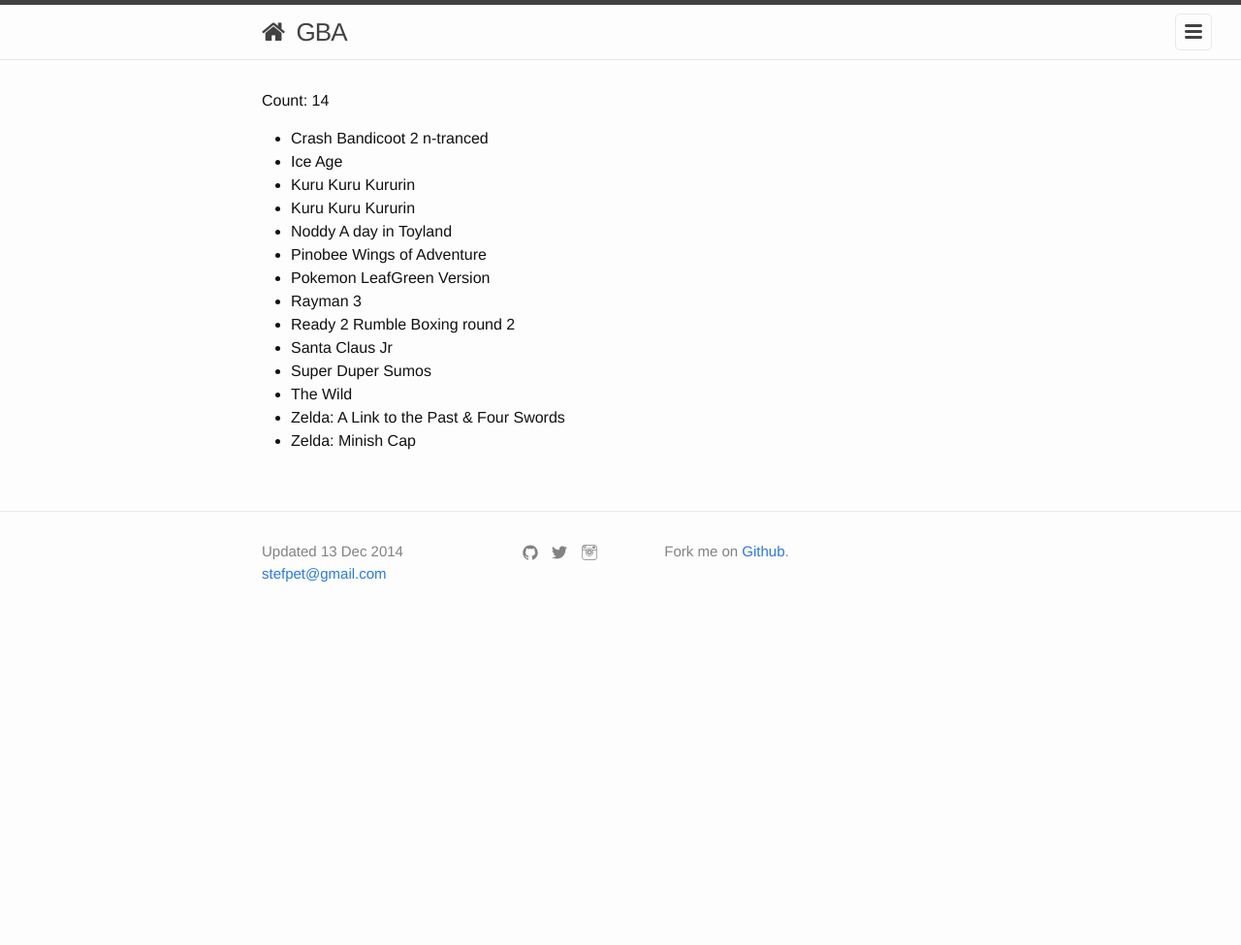
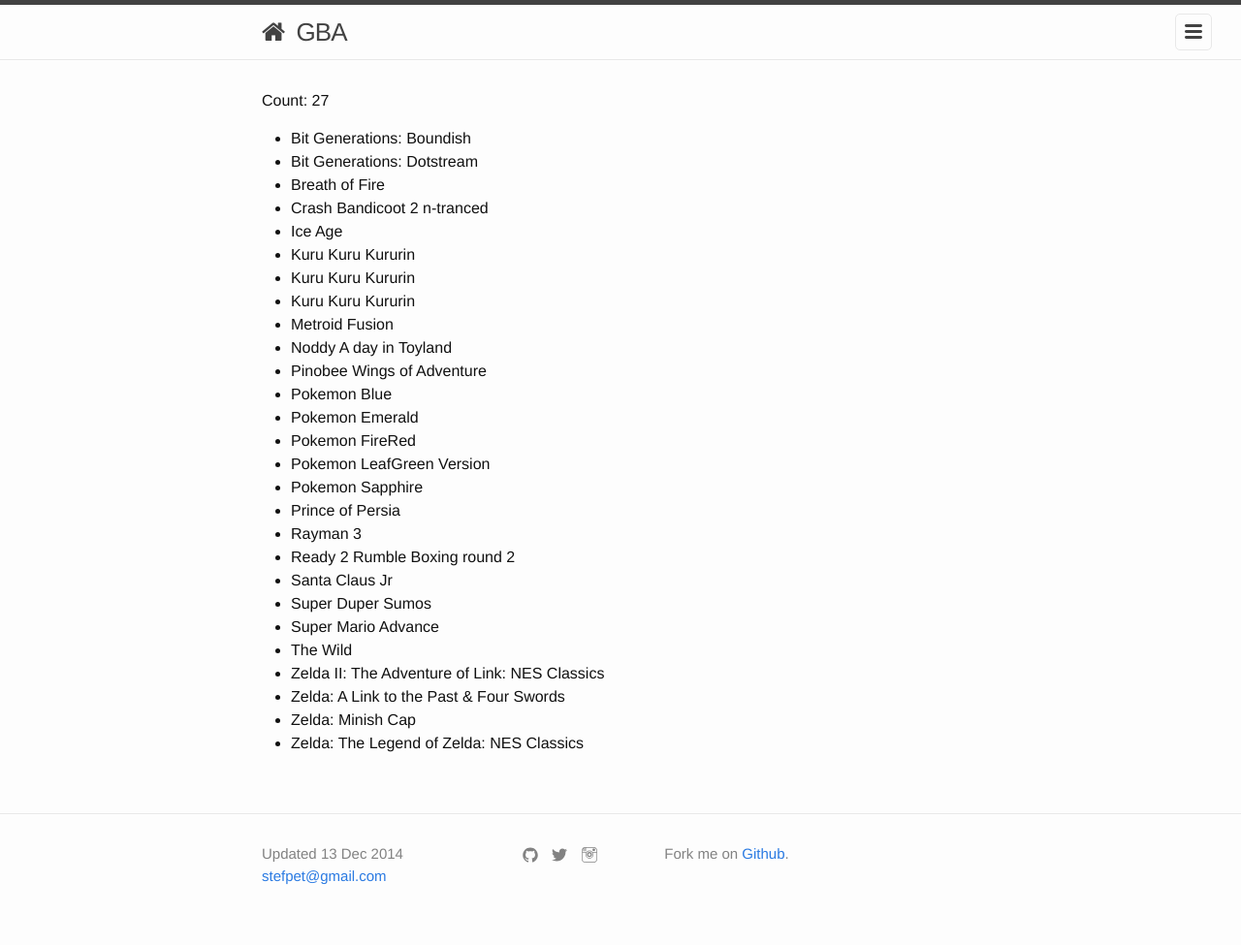
Before and after one commit to stpe/games, a Jekyll site: the page built from platforms/gba.md, in a window 1280 px wide. Shown: the whole page at 97% size. Built offline with Jekyll 4.4.1, drawn with Linux system fonts in a browser that asks for light colours; nearby versions of some CDN libraries; before the commit the page ends 900 px from its top, so only the background shows below that; some of the changed lines change nothing that is shown.

Commit message:
Data update

```diff
--- a/_data/games.json
+++ b/_data/games.json
@@ -41,6 +41,11 @@
     "code": "CX2649"
   },
   {
+    "title": "Asteroids",
+    "platform": "A2600",
+    "code": "CX2649"
+  },
+  {
     "title": "Atlantis",
     "platform": "A2600"
   },
@@ -231,6 +236,10 @@
     "code": "CX26110"
   },
   {
+    "title": "Crystal Castles",
+    "platform": "A2600"
+  },
+  {
     "title": "Dark Chambers",
     "platform": "A2600",
     "code": "CX26151"
@@ -411,6 +420,11 @@
     "code": "CX2688"
   },
   {
+    "title": "Jungle Hunt",
+    "platform": "A2600",
+    "code": "CX2688"
+  },
+  {
     "title": "Kaboom",
     "platform": "A2600",
     "code": "AG-010"
@@ -493,6 +507,11 @@
     "code": "CX2638"
   },
   {
+    "title": "Missile Command",
+    "platform": "A2600",
+    "code": "CX2638"
+  },
+  {
     "title": "Mission 3000",
     "platform": "A2600"
   },
@@ -573,6 +592,11 @@
     "code": "CX2646"
   },
   {
+    "title": "Pac-Man",
+    "platform": "A2600",
+    "code": "CX2646"
+  },
+  {
     "title": "Pele's Soccer",
     "platform": "A2600",
     "code": "CX2616"
@@ -592,6 +616,11 @@
     "code": "CX2673"
   },
   {
+    "title": "Phoenix",
+    "platform": "A2600",
+    "code": "CX2673"
+  },
+  {
     "title": "Pitfall",
     "platform": "A2600",
     "code": "AX-018"
@@ -681,6 +710,10 @@
     "code": "CX2666"
   },
   {
+    "title": "Return of the Jedi Death Star Battle",
+    "platform": "A2600"
+  },
+  {
     "title": "Riddle of the Sphinx",
     "platform": "A2600"
   },
@@ -730,6 +763,10 @@
     "code": "CX2629"
   },
   {
+    "title": "Sky Skipper",
+    "platform": "A2600"
+  },
+  {
     "title": "Slot Racers",
     "platform": "A2600",
     "code": "CX2606P"
@@ -784,6 +821,11 @@
     "code": "CX2632P"
   },
   {
+    "title": "Space Invaders",
+    "platform": "A2600",
+    "code": "CX2632"
+  },
+  {
     "title": "Space Robot",
     "platform": "A2600"
   },
@@ -876,6 +918,11 @@
     "code": "CX2608"
   },
   {
+    "title": "Super Breakout",
+    "platform": "A2600",
+    "code": "CX2608"
+  },
+  {
     "title": "Super Cobra",
     "platform": "A2600"
   },
@@ -954,6 +1001,10 @@
     "code": "4L2278 / PA241725"
   },
   {
+    "title": "Venture",
+    "platform": "A2600"
+  },
+  {
     "title": "Video Checkers",
     "platform": "A2600",
     "code": "CX2636P"
@@ -1002,6 +1053,36 @@
     "title": "Z-Tack",
     "platform": "A2600",
     "code": "CA283"
+  },
+  {
+    "title": "Ballblazer",
+    "platform": "A7800",
+    "code": "CX7815"
+  },
+  {
+    "title": "Donkey Kong Junior",
+    "platform": "A7800",
+    "code": "CX7849"
+  },
+  {
+    "title": "Jinks",
+    "platform": "A7800",
+    "code": "CX7857"
+  },
+  {
+    "title": "Joust",
+    "platform": "A7800",
+    "code": "CX7806"
+  },
+  {
+    "title": "Karateka",
+    "platform": "A7800",
+    "code": "CX7822"
+  },
+  {
+    "title": "Xevious",
+    "platform": "A7800",
+    "code": "CX7810"
   },
   {
     "title": "36-in-1",
@@ -1087,6 +1168,11 @@
     "code": "DMG-AAUP-EUR"
   },
   {
+    "title": "Pokemon Pinball",
+    "platform": "GB",
+    "code": "DMG-VPHP-EUR"
+  },
+  {
     "title": "Pokemon Red",
     "platform": "GB",
     "code": "DMG-APAU-EUR"
@@ -1210,6 +1296,36 @@
     "title": "Zelda: Link's Awakening",
     "platform": "GB",
     "code": "DMG-ZL-EUR"
+  },
+  {
+    "title": "Zelda: Link's Awakening DX",
+    "platform": "GB",
+    "code": "DMG-AZLP-EUR"
+  },
+  {
+    "title": "Zelda: Link's Awakening DX",
+    "platform": "GB",
+    "code": "DMG-AZLP-EUR"
+  },
+  {
+    "title": "Zelda: The Minish Cap",
+    "platform": "GB",
+    "code": "AGB-BZMP-EUR"
+  },
+  {
+    "title": "Bit Generations: Boundish",
+    "platform": "GBA",
+    "code": "AGB-BVDJ-JPN"
+  },
+  {
+    "title": "Bit Generations: Dotstream",
+    "platform": "GBA",
+    "code": "AGB-BVCJ-JPN"
+  },
+  {
+    "title": "Breath of Fire",
+    "platform": "GBA",
+    "code": "AGB-ABFP-EUR"
   },
   {
     "title": "Crash Bandicoot 2 n-tranced",
@@ -1232,6 +1348,16 @@
     "code": "AGB-AKRP-EUR"
   },
   {
+    "title": "Kuru Kuru Kururin",
+    "platform": "GBA",
+    "code": "AGB-AKRP-EUR"
+  },
+  {
+    "title": "Metroid Fusion",
+    "platform": "GBA",
+    "code": "AGB-AMTP-EUR"
+  },
+  {
     "title": "Noddy A day in Toyland",
     "platform": "GBA",
     "code": "AGB-BNKP-EUR"
@@ -1242,11 +1368,36 @@
     "code": "AGB-APBP-EUR"
   },
   {
+    "title": "Pokemon Blue",
+    "platform": "GBA",
+    "code": "DMG-APEE-USA"
+  },
+  {
+    "title": "Pokemon Emerald",
+    "platform": "GBA",
+    "code": "AGB-BPEP-EUR"
+  },
+  {
+    "title": "Pokemon FireRed",
+    "platform": "GBA",
+    "code": "AGB-BPRP-EUR"
+  },
+  {
     "title": "Pokemon LeafGreen Version",
     "platform": "GBA",
     "code": "AGB-BPGP-EUR"
   },
   {
+    "title": "Pokemon Sapphire",
+    "platform": "GBA",
+    "code": "AGB-AXPP-EUR"
+  },
+  {
+    "title": "Prince of Persia",
+    "platform": "GBA",
+    "code": "AGB-BPYP-EUR"
+  },
+  {
     "title": "Rayman 3",
     "platform": "GBA",
     "code": "AGB-AYZP-EUR"
@@ -1267,11 +1418,21 @@
     "code": "AGB-ASDE-USA"
   },
   {
+    "title": "Super Mario Advance",
+    "platform": "GBA",
+    "code": "AGB-AMAP-EUR-1"
+  },
+  {
     "title": "The Wild",
     "platform": "GBA",
     "code": "AGB-BWLP-EUR"
   },
   {
+    "title": "Zelda II: The Adventure of Link: NES Classics",
+    "platform": "GBA",
+    "code": "AGB-FLBP-EUR"
+  },
+  {
     "title": "Zelda: A Link to the Past & Four Swords",
     "platform": "GBA",
     "code": "AGB-AZLP-EUR"
@@ -1282,6 +1443,11 @@
     "code": "AGB-BZMP-EUR"
   },
   {
+    "title": "Zelda: The Legend of Zelda: NES Classics",
+    "platform": "GBA",
+    "code": "AGB-FZLP-EUR"
+  },
+  {
     "title": "102 Dalmatians",
     "platform": "GBC",
     "code": "CGB-B99P-UKV"
@@ -1495,6 +1661,11 @@
     "code": "NUS-NPOP-EUR"
   },
   {
+    "title": "Pokemon Stadium",
+    "platform": "N64",
+    "code": "NUS-NPOD-NOE"
+  },
+  {
     "title": "Rayman 2",
     "platform": "N64",
     "code": "NUS-NY2P-EUR"
@@ -1630,6 +1801,11 @@
     "code": "NTR-AGFP-EUR"
   },
   {
+    "title": "Pokemon Mystery Dungeon: Explorers of Sky",
+    "platform": "NDS",
+    "code": "NTR-C2SP-EUR"
+  },
+  {
     "title": "Pokemon Platinum",
     "platform": "NDS",
     "code": "NTR-CPUP-EUR"
@@ -2152,9 +2328,49 @@
     "code": "SNSP-ZL-SCN"
   },
   {
-    "title": "Air-Sea War",
+    "title": "01. Race / Spin-out / Cryptogram",
+    "platform": "VIDEOPAC",
+    "code": "1"
+  },
+  {
+    "title": "02. Pairs / Space Rendezvous / Logic",
+    "platform": "VIDEOPAC",
+    "code": "2"
+  },
+  {
+    "title": "03. American Football",
+    "platform": "VIDEOPAC",
+    "code": "3"
+  },
+  {
+    "title": "04. Air-Sea War",
     "platform": "VIDEOPAC",
     "code": "4"
+  },
+  {
+    "title": "10. Golf",
+    "platform": "VIDEOPAC",
+    "code": "10"
+  },
+  {
+    "title": "11. Cosmic Conflict",
+    "platform": "VIDEOPAC",
+    "code": "11"
+  },
+  {
+    "title": "18. Laser War",
+    "platform": "VIDEOPAC",
+    "code": "18"
+  },
+  {
+    "title": "24. Flipper Game",
+    "platform": "VIDEOPAC",
+    "code": "24"
+  },
+  {
+    "title": "39. Freedom Fighters",
+    "platform": "VIDEOPAC",
+    "code": "39"
   },
   {
     "title": "Alien Invaders-Plus!",
@@ -2162,49 +2378,14 @@
     "code": "ODYSSEY2/AA9428"
   },
   {
-    "title": "American Football",
-    "platform": "VIDEOPAC",
-    "code": "3"
-  },
-  {
-    "title": "Cosmic Conflict",
-    "platform": "VIDEOPAC",
-    "code": "11"
-  },
-  {
-    "title": "Flipper Game",
-    "platform": "VIDEOPAC",
-    "code": "24"
-  },
-  {
-    "title": "Golf",
-    "platform": "VIDEOPAC",
-    "code": "10"
-  },
-  {
     "title": "K.C. Munchkin!",
     "platform": "VIDEOPAC",
     "code": "ODYSSEY2/AC9435"
   },
   {
-    "title": "Laser War",
-    "platform": "VIDEOPAC",
-    "code": "18"
-  },
-  {
-    "title": "Pairs / Space Rendezvous / Logic",
-    "platform": "VIDEOPAC",
-    "code": "2"
-  },
-  {
     "title": "Pick Axe Pete!",
     "platform": "VIDEOPAC",
     "code": "ODYSSEY2/AC9437"
-  },
-  {
-    "title": "Race / Spin-out / Cryptogram",
-    "platform": "VIDEOPAC",
-    "code": "1"
   },
   {
     "title": "Speedway / Spin-out / Crypto-logic!",
```
